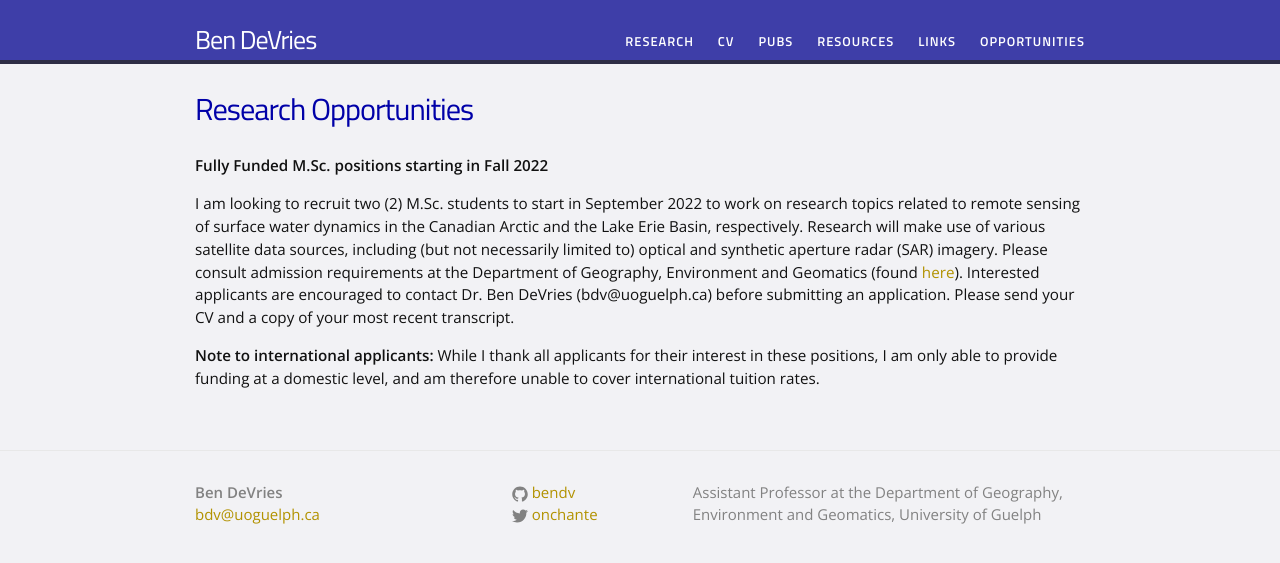
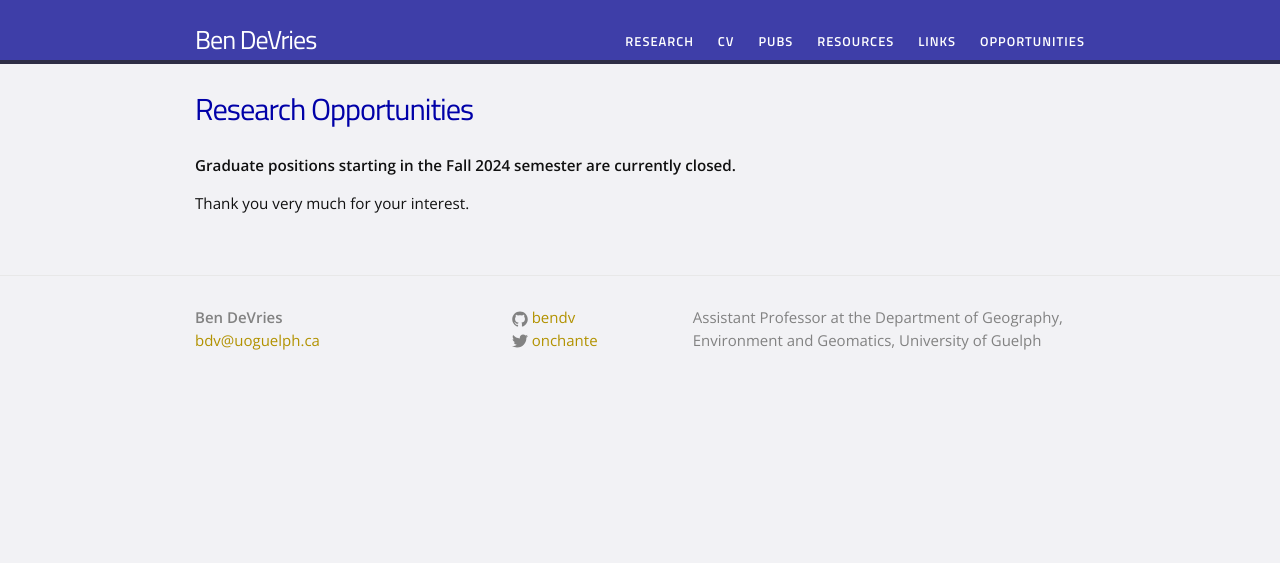
Before and after one commit to bendv/bendv.github.io, a Jekyll site: the page built from opportunities.md, in a window 1280 px wide. Shown: the top 563 px of the page. Built offline with Jekyll 4.4.1, drawn with Linux system fonts in a browser that asks for light colours.

Commit message:
update opportunities

```diff
--- a/opportunities.md
+++ b/opportunities.md
@@ -4,8 +4,6 @@ title: Research Opportunities
 permalink: /opportunities/
 ---
 
-**Fully Funded M.Sc. positions starting in Fall 2022**
+**Graduate positions starting in the Fall 2024 semester are currently closed.**
 
-I am looking to recruit two (2) M.Sc. students to start in September 2022 to work on research topics related to remote sensing of surface water dynamics in the Canadian Arctic and the Lake Erie Basin, respectively. Research will make use of various satellite data sources, including (but not necessarily limited to) optical and synthetic aperture radar (SAR) imagery. Please consult admission requirements at the Department of Geography, Environment and Geomatics (found [here](https://geg.uoguelph.ca/graduate/masters-program)). Interested applicants are encouraged to contact Dr. Ben DeVries (bdv@uoguelph.ca) before submitting an application. Please send your CV and a copy of your most recent transcript.
-
-**Note to international applicants:** While I thank all applicants for their interest in these positions, I am only able to provide funding at a domestic level, and am therefore unable to cover international tuition rates.
+Thank you very much for your interest.
```
